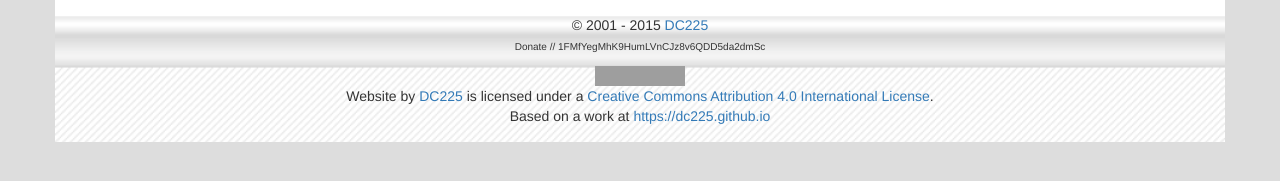
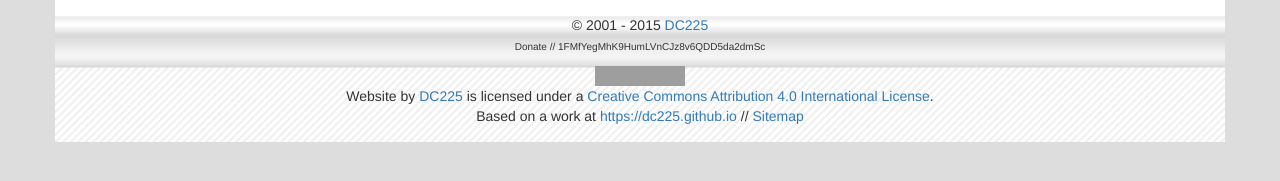
Before and after one commit to dc225/dc225.github.io, a Jekyll site: the page index.html, which Jekyll copies as it is, in a window 1280 px wide. Shown: the part 682-863 px from the top of the page. Built offline with Jekyll 4.4.1, drawn with Linux system fonts in a browser that asks for light colours; nearby versions of some CDN libraries; grey boxes are pictures that could not be loaded.

Commit message:
s mapppppPPpPpPpPp
“If you're not humble, life will visit humbleness upon you.” - Mike Tyson

```diff
--- a/index.html
+++ b/index.html
@@ -141,7 +141,7 @@ We <3 You. Join Us.
               <img alt="Creative Commons License" style="border-width:0" src="https://i.creativecommons.org/l/by/4.0/88x31.png" />
             </a>
             <br />
-            <span xmlns:dct="http://purl.org/dc/terms/" property="dct:title">Website</span> by <a xmlns:cc="http://creativecommons.org/ns#" href="https://dc225.github.io" property="cc:attributionName" rel="cc:attributionURL">DC225</a> is licensed under a <a rel="license" href="http://creativecommons.org/licenses/by/4.0/">Creative Commons Attribution 4.0 International License</a>.<br />Based on a work at <a xmlns:dct="http://purl.org/dc/terms/" href="https://dc225.github.io" rel="dct:source">https://dc225.github.io</a>
+            <span xmlns:dct="http://purl.org/dc/terms/" property="dct:title">Website</span> by <a xmlns:cc="http://creativecommons.org/ns#" href="https://dc225.github.io" property="cc:attributionName" rel="cc:attributionURL">DC225</a> is licensed under a <a rel="license" href="http://creativecommons.org/licenses/by/4.0/">Creative Commons Attribution 4.0 International License</a>.<br />Based on a work at <a xmlns:dct="http://purl.org/dc/terms/" href="https://dc225.github.io" rel="dct:source">https://dc225.github.io</a> // <a href="/sitemap.xml">Sitemap</a>
           </p>
         </div>
       </div>
```
